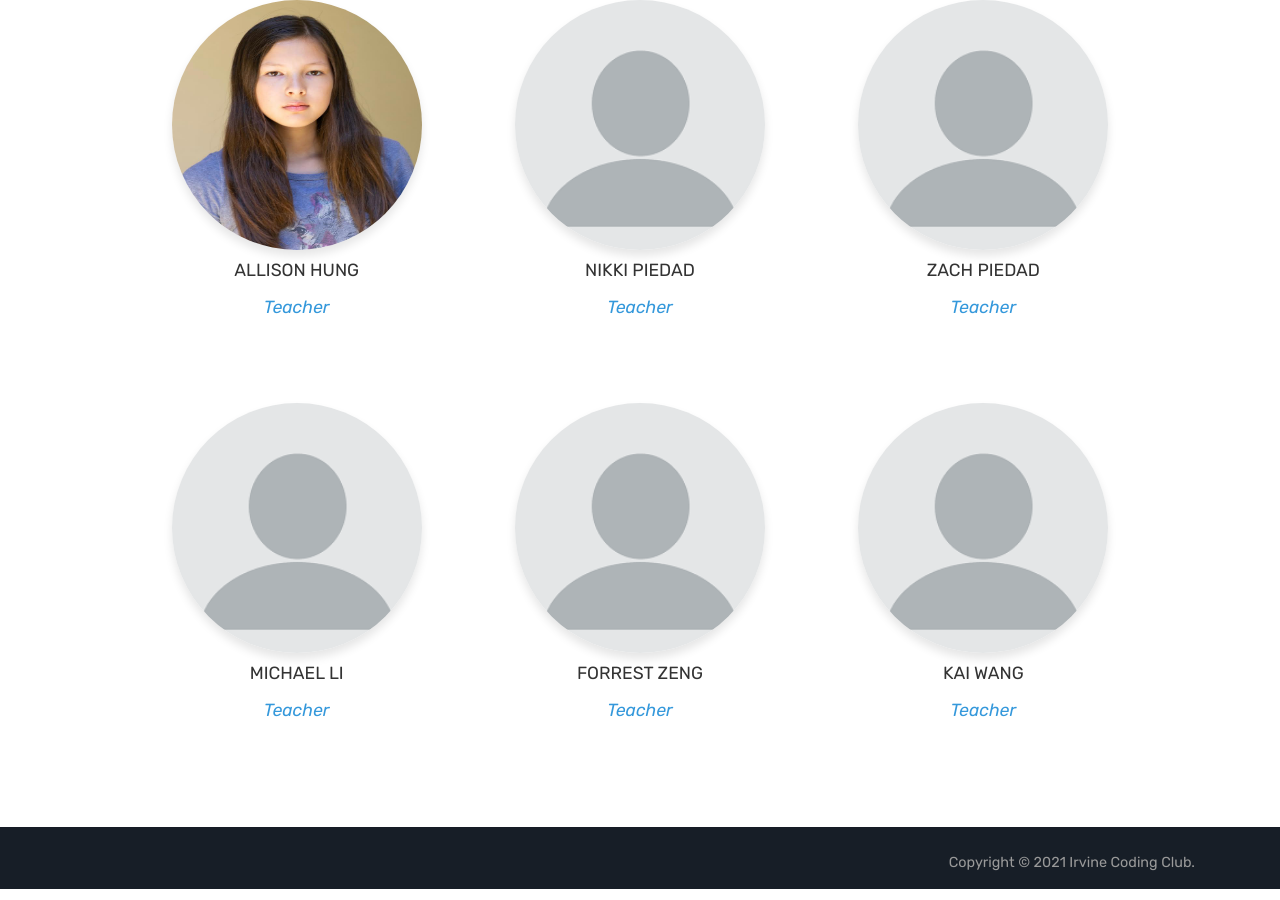
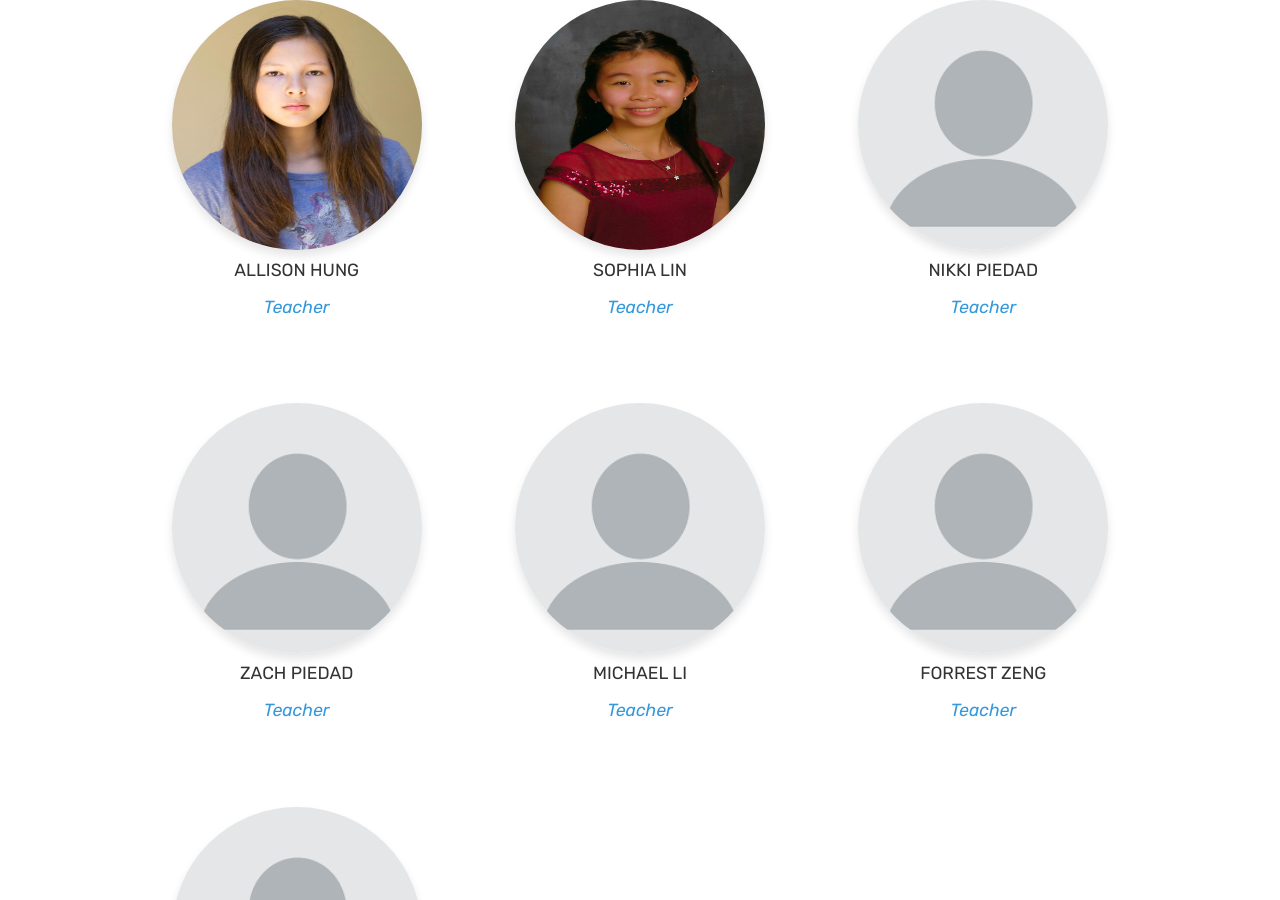
Before and after one commit to irvinecodingclub/irvinecodingclub.github.io, a Jekyll site: the page built from about.md, in a window 1280 px wide and 900 px high, scrolled down 1554 px. Built offline with Jekyll 4.4.1, drawn with Linux system fonts in a browser that asks for light colours.

Commit message:
sophia lin?

```diff
--- a/about.md
+++ b/about.md
@@ -72,6 +72,12 @@ Irvine Coding Club is a non profit orgnization run by students and serving K-12
             </div>
 
             <div class="pe">
+              <img src="/assets/images/sophialin.jpeg" alt="rafeh">
+              <div class="p-name">Sophia Lin</div>
+              <div class="p-des">Teacher</div>
+            </div>
+
+            <div class="pe">
               <img src="/assets/images/noimage.png" alt="rafeh">
               <div class="p-name">Nikki Piedad</div>
               <div class="p-des">Teacher</div>
@@ -89,7 +95,6 @@ Irvine Coding Club is a non profit orgnization run by students and serving K-12
               <div class="p-des">Teacher</div>
             </div>
 
-
             <div class="pe">
               <img src="/assets/images/noimage.png" alt="rafeh">
               <div class="p-name">Forrest Zeng</div>
```
Also changed, not shown: assets/images/sophialin.jpeg (added).
